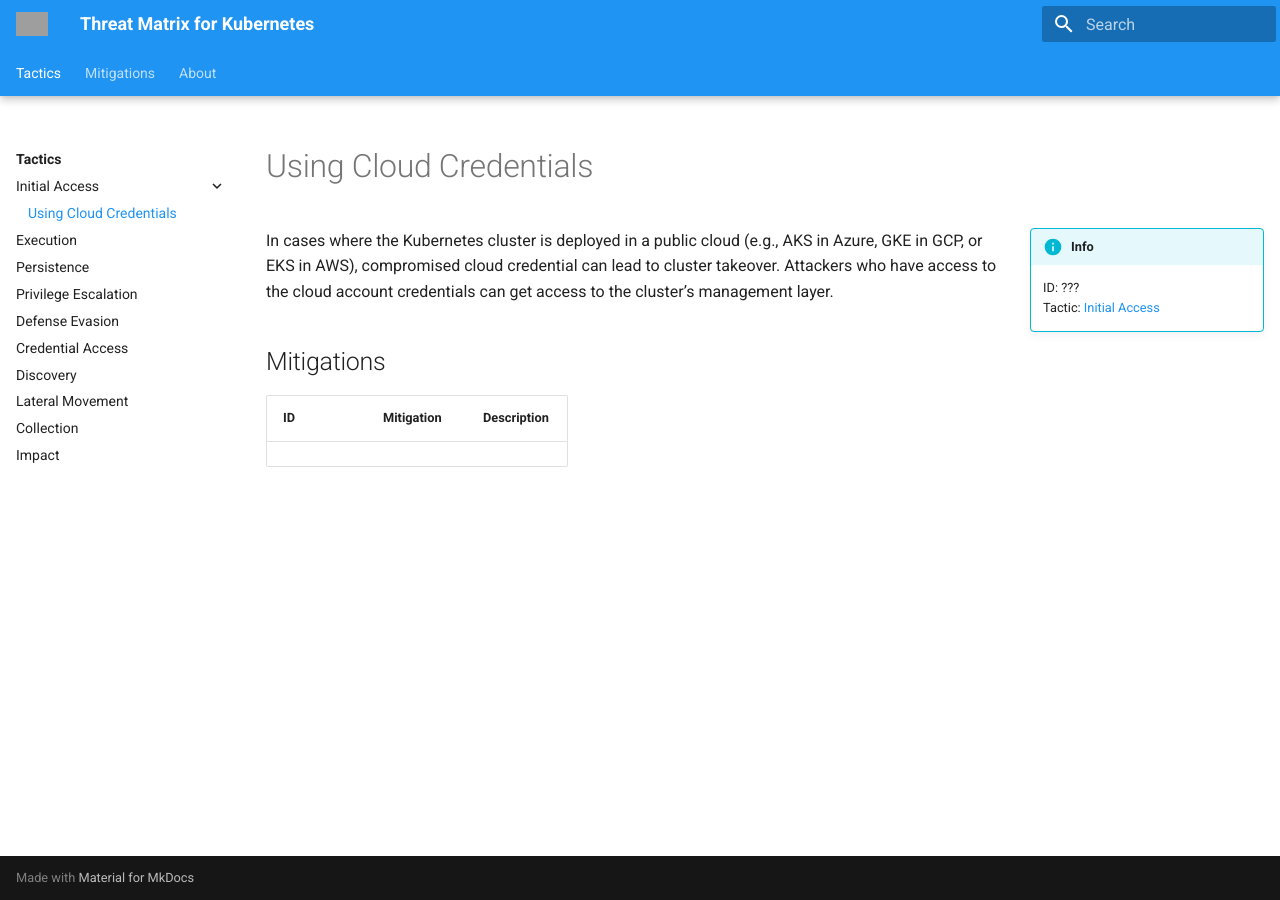
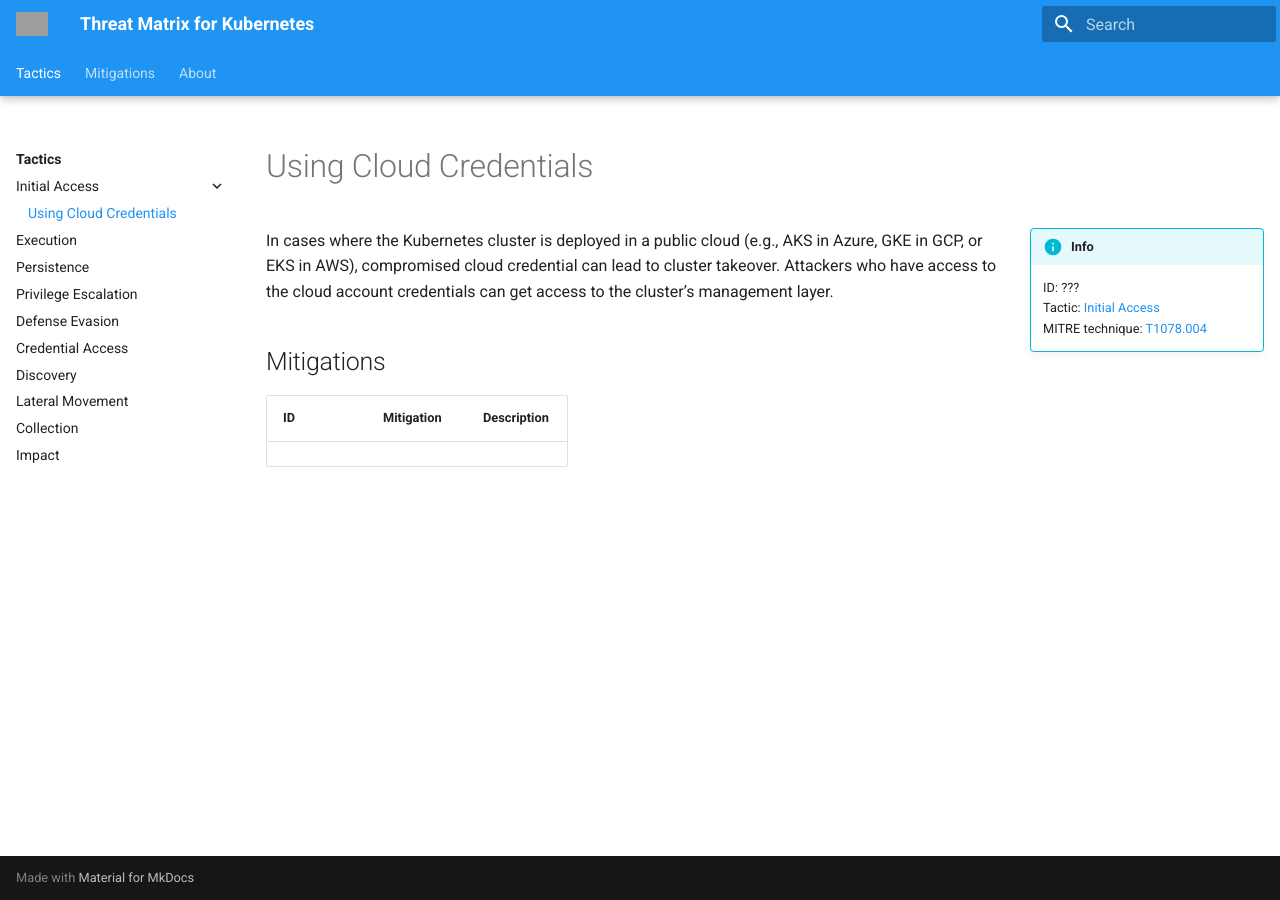
Before and after one commit to microsoft/Threat-Matrix-for-Kubernetes, an MkDocs documentation site: the page built from docs/tactics/InitialAccess/Using Cloud Credentials.md, in a window 1280 px wide. Built offline with MkDocs 1.6.1 and Material for MkDocs 9.7.7, drawn with Linux system fonts in a browser that asks for light colours; grey boxes are pictures that could not be loaded.

Commit message:
add link to equivalent MITRE technique

```diff
--- a/docs/tactics/InitialAccess/Using Cloud Credentials.md
+++ b/docs/tactics/InitialAccess/Using Cloud Credentials.md
@@ -8,7 +8,8 @@ hide:
 
 !!! info inline end
     ID: ???<br>
-    Tactic: [Initial Access](../InitialAccess/index.md)
+    Tactic: [Initial Access](../InitialAccess/index.md) <br>
+    MITRE technique: [T1078.004](https://attack.mitre.org/techniques/T1078/004/)
 
 In cases where the Kubernetes cluster is deployed in a public cloud (e.g., AKS in Azure, GKE in GCP, or EKS in AWS), compromised cloud credential can lead to cluster takeover. Attackers who have access to the cloud account credentials can get access to the cluster’s management layer.
 
```
